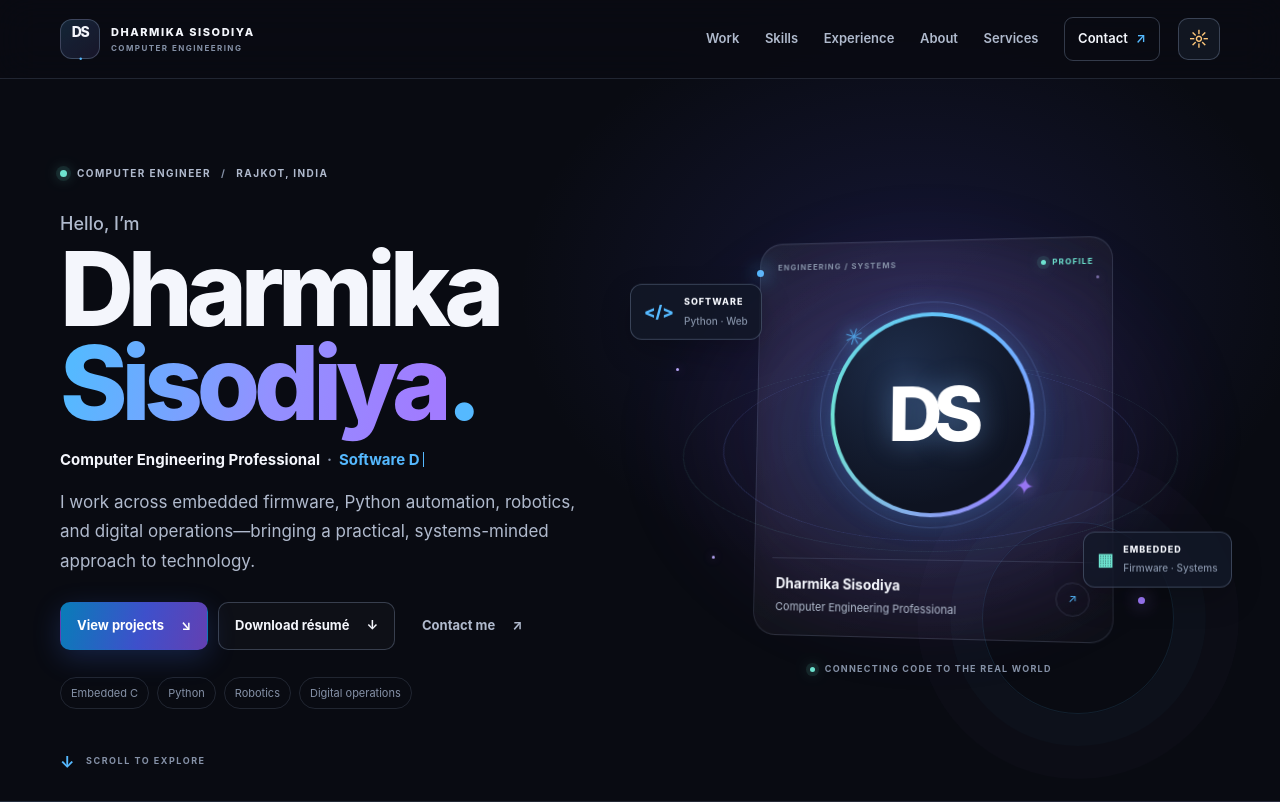
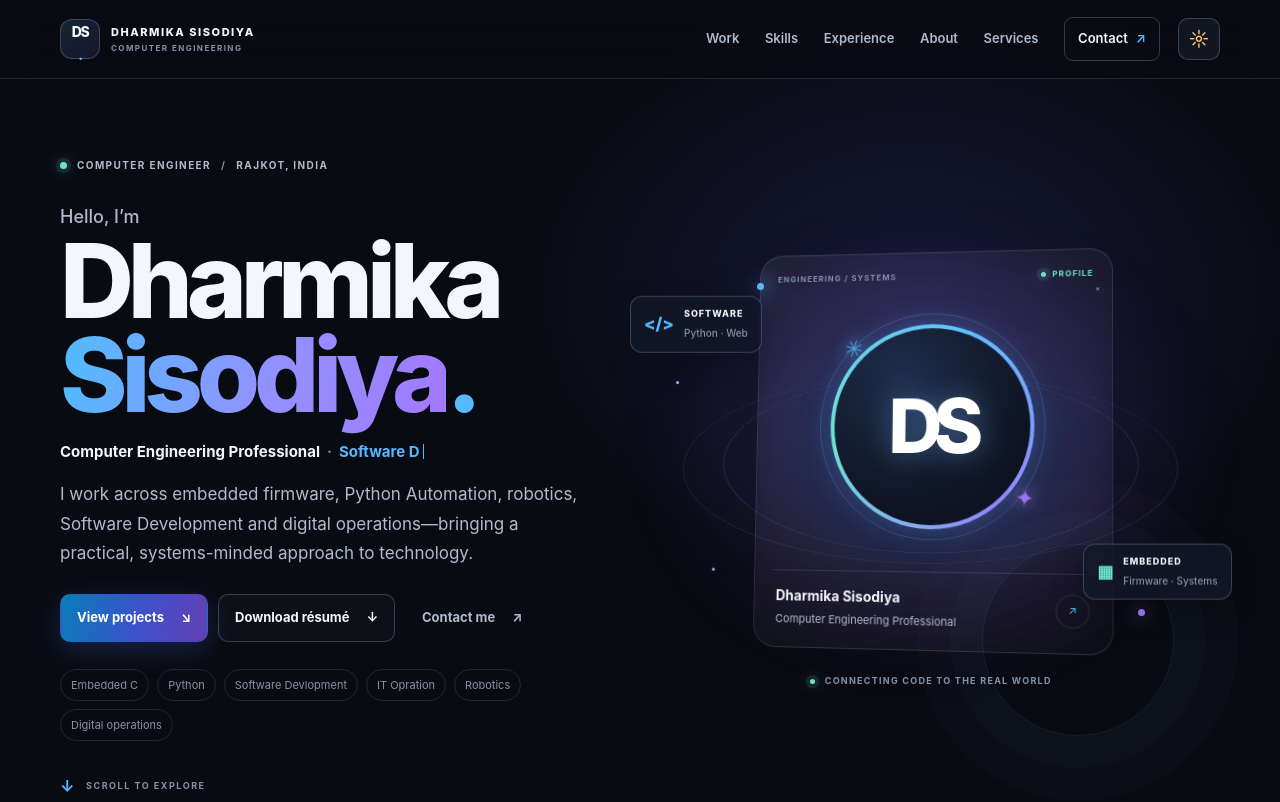
Before and after one commit to dharmikajanvar-glitch/dharmika-portfolio, a plain HTML site: page index.html in a window 1280 px wide. Shown: the top 802 px of the page. Drawn offline with Linux system fonts and the light colour scheme.

Commit message:
Update index.html

```diff
--- a/index.html
+++ b/index.html
@@ -37,13 +37,13 @@
         <p class="hero-pretitle">Hello, I’m</p>
         <h1 id="hero-title">Dharmika<br><span>Sisodiya</span><i class="hero-period">.</i></h1>
         <p class="hero-role">Computer Engineering Professional <span class="role-divider">·</span> <span class="typed-role" id="typed-role" aria-hidden="true">SOFTWARE DEVELOPMENT</span></p>
-        <p class="hero-intro">I work across embedded firmware, Python automation, robotics, and digital operations—bringing a practical, systems-minded approach to technology.</p>
+        <p class="hero-intro">I work across embedded firmware, Python Automation, robotics, Software Development and digital operations—bringing a practical, systems-minded approach to technology.</p>
         <div class="hero-actions">
           <a class="button button-primary magnetic" href="#work">View projects <span aria-hidden="true">↘</span></a>
           <a class="button button-outline magnetic" href="dharmika-sisodiya-resume.pdf" download>Download résumé <span aria-hidden="true">↓</span></a>
           <a class="button button-quiet magnetic" href="#contact">Contact me <span aria-hidden="true">↗</span></a>
         </div>
-        <div class="hero-tags" aria-label="Professional focus"><span>Embedded C</span><span>Python</span><span>Robotics</span><span>Digital operations</span></div>
+        <div class="hero-tags" aria-label="Professional focus"><span>Embedded C</span><span>Python</span><span>Software Devlopment</span><span>IT Opration</span><span>Robotics</span><span>Digital operations</span></div>
       </div>
 
       <div class="hero-visual reveal" role="img" aria-label="Abstract profile illustration with Dharmika's initials">
```
